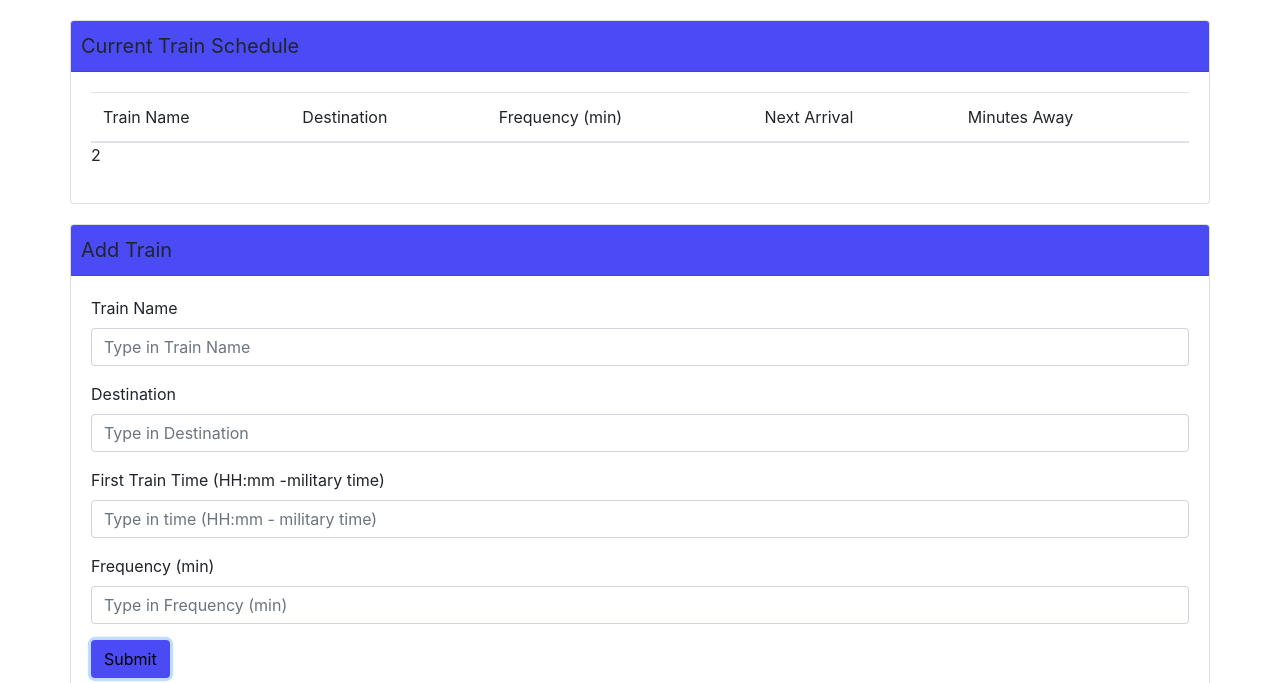
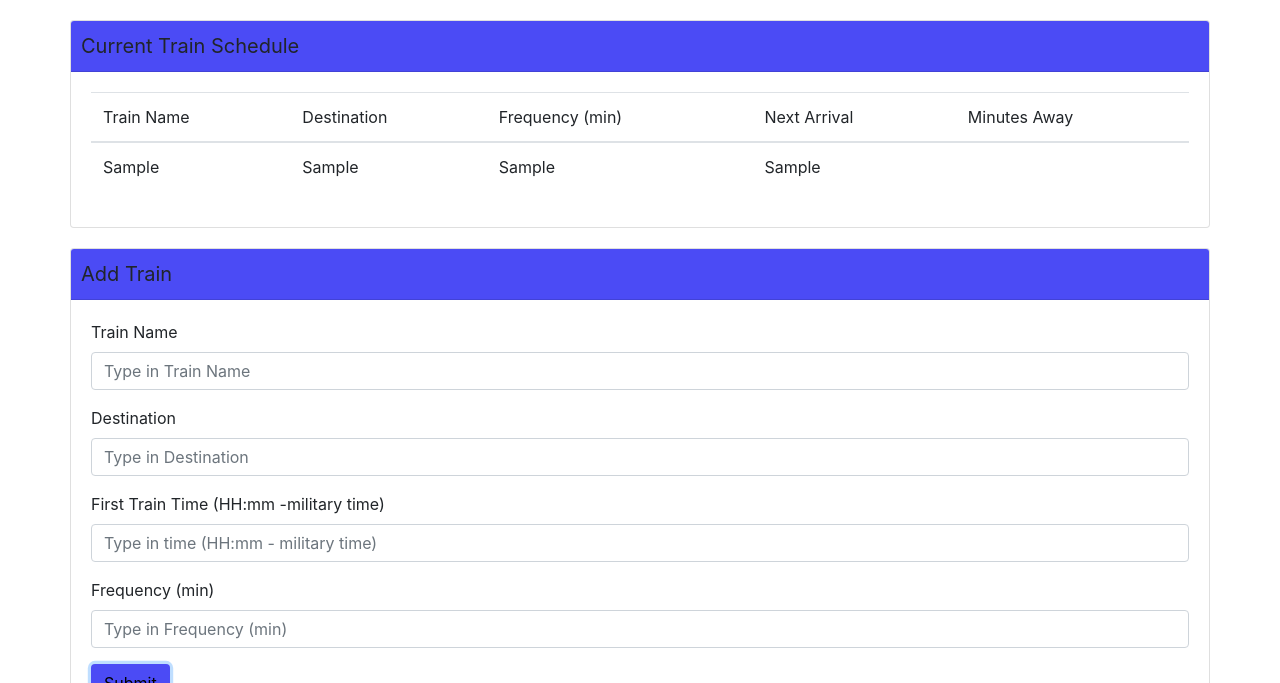
Before and after one commit to AngelMD55/Train-Time, a plain HTML site: page index.html in a window 1280 px wide. Both pictures are taken after typing "Sample", "Sample", "Sample", "Sample" into the empty fields and a click on the button "Submit". Shown: the part 203-886 px from the top of the page. Drawn offline with nearby package versions, Linux system fonts and the light colour scheme.

Commit message:
second push

```diff
--- a/assets/script/moment.js
+++ /dev/null
@@ -1,42 +0,0 @@
-$('#submitBtn').on('click', function(event){
-
-    event.preventDefault();
-    var trainNameInput = $('#trainName').val();
-    var destinationInput = $('#destination').val();
-    var timeInput = $('#militaryTime').val();
-    var frequencyInput = $('#frequency').val();
-
-    console.log(trainNameInput);
-    console.log(destinationInput);
-    console.log(timeInput);
-    console.log(frequencyInput);
-
-
-    var newRow = $('<tr>')
-    var trainName = $('<th>').attr('id', 'trainNameAppend')
-                             .push(trainNameInput)
-
-    var destination = $('<th>').attr('id', 'destinationAppend')
-                               .push(destinationInput)
-
-    var time = $('<th>').attr('id', 'timeAppend')
-                        .push(timeInput)
-
-    var frequency = $('<th>').attr('id', 'frequencyAppend')
-                             .push(frequencyInput)
-
-    var closeRow = $('</tr>')
-
-    $('#tbody').append(newRow);
-    newRow.append(trainName);
-    $('#trainNameAppend').append(destination);
-    $('#destinationAppend').append(time);
-    $('#timeAppend').append(frequency);
-    $('#frequencyAppend').append(closeRow);
-
-    trainNameInput= $('#trainName').val('');
-    destinationInput = $('#destination').val('');
-    timeInput = $('#militaryTime').val('');
-    frequencyInput = $('#frequency').val('');
-
-})
--- /dev/null
+++ b/assets/script/train.js
@@ -0,0 +1,45 @@
+var list = []
+
+function renderRow(list){
+    $('#tbody').empty();
+
+    for (var i = 0; i < list.length; i++){
+
+        var rowTraininfo = $('<p>');
+        rowTraininfo.text(list[i]);
+
+        $('#tbody').append(rowTraininfo);
+    }
+
+}
+
+
+$('#submitBtn').on('click', function(event){
+
+    event.preventDefault();
+
+    var trainNameInput = $('#trainName').val().trim();
+    var destinationInput = $('#destination').val().trim();
+    var timeInput = $('#militaryTime').val().trim();
+    var frequencyInput = $('#frequency').val().trim();
+
+    var newRow = $( `<tr>
+    <td class='trainName'>${trainNameInput}</td>
+    <td class='trainDestination'>${destinationInput}</td>
+    <td class='trainFrequency'>${frequencyInput}</td>
+    <td class='trainTime'>${timeInput}</td>
+    </tr>` )
+
+    list.push(newRow)
+
+    $('#tbody').append(newRow)
+
+    localStorage.setItem("Train-Info", (trainNameInput + " " + destinationInput + " " + timeInput + " " + frequencyInput));
+    $('#tbody').append(localStorage)
+
+    trainNameInput= $('#trainName').val('');
+    destinationInput = $('#destination').val('');
+    timeInput = $('#militaryTime').val('');
+    frequencyInput = $('#frequency').val('');
+
+})
--- a/index.html
+++ b/index.html
@@ -80,7 +80,7 @@
     </div>
 
     <script src="https://code.jquery.com/jquery-3.3.1.js" integrity="sha256-2Kok7MbOyxpgUVvAk/HJ2jigOSYS2auK4Pfzbm7uH60="crossorigin="anonymous"></script>
-    <script src='assets/script/moment.js'></script>
+    <script src='assets/script/train.js'></script>
 </body>
 
 </html>
```
